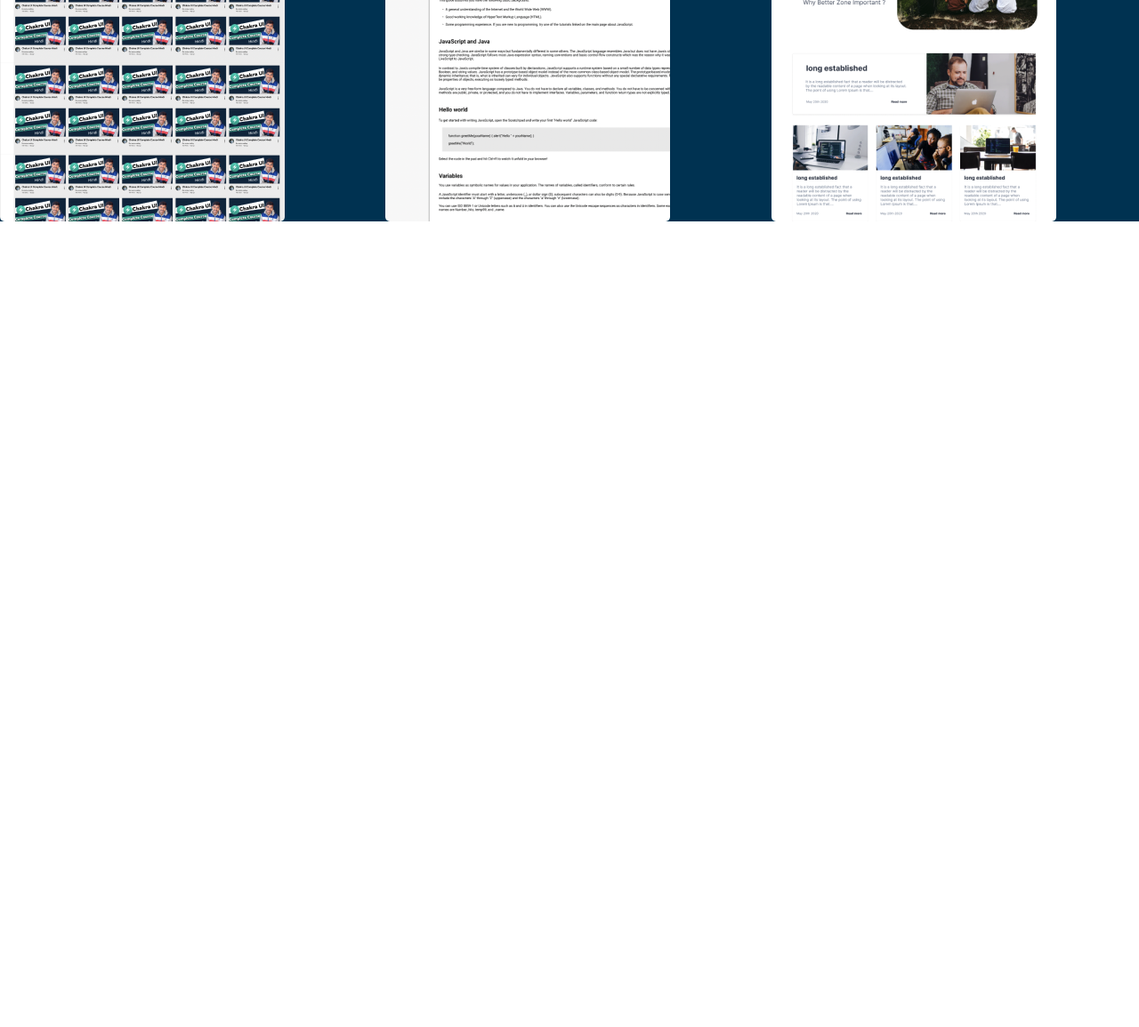
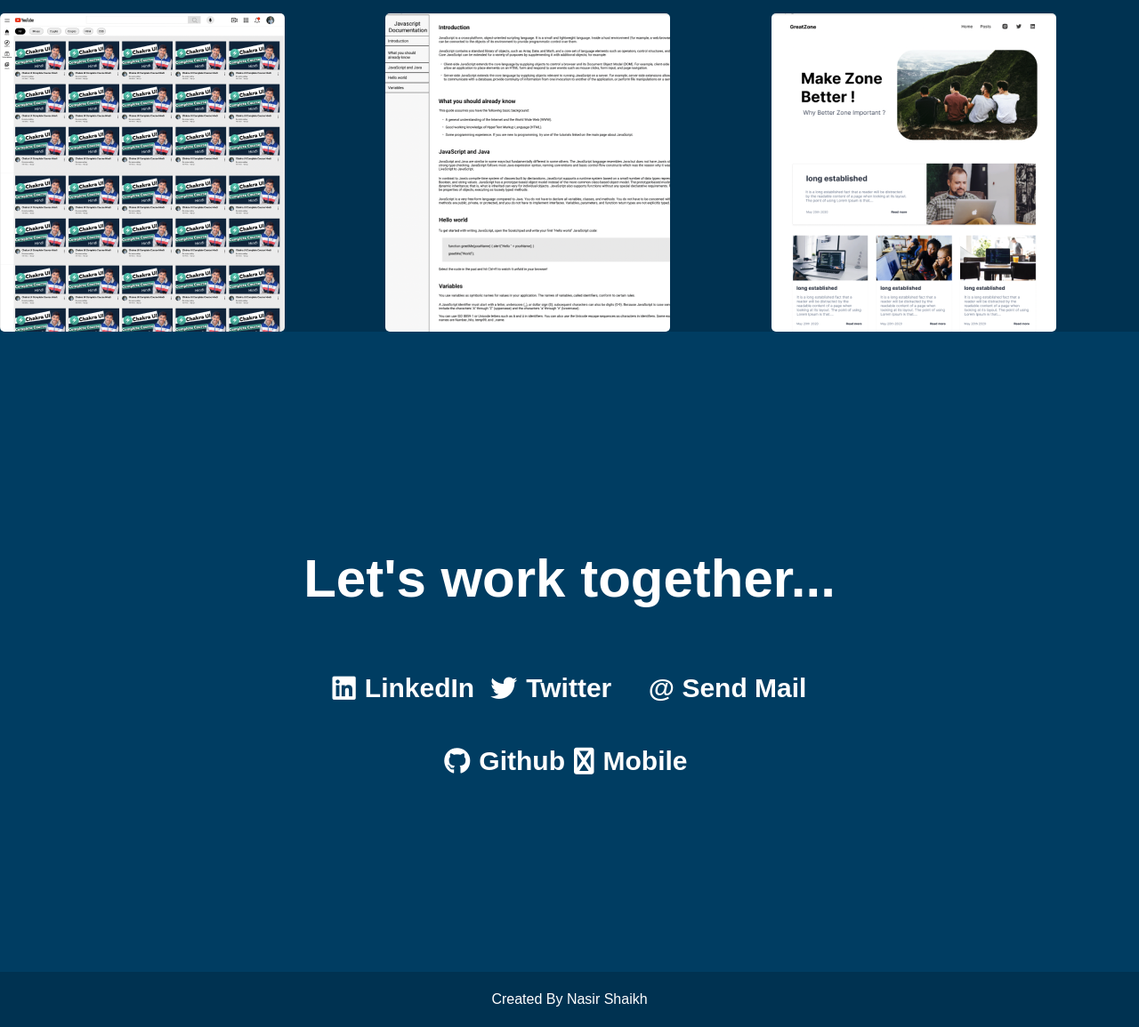
Before and after one commit to Nasir-sk/WebSites, a plain HTML site: page portfolioWebsite/index.html in a window 1280 px wide. Shown: the part 1593-2748 px from the top of the page at 89% size. Before the commit the page ends 1842 px from the top, so only its background shows below. Drawn offline with nearby package versions, Linux system fonts and the light colour scheme.

Commit message:
add portfolio website

```diff
--- a/portfolioWebsite/index.html
+++ b/portfolioWebsite/index.html
@@ -9,6 +9,9 @@
      rel="stylesheet"
      href="https://cdnjs.cloudflare.com/ajax/libs/animate.css/4.1.1/animate.min.css"
     >
+    <script
+    src="https://kit.fontawesome.com/725f35083c.js" crossorigin="anonymous">
+</script>
 </head>
 <body>
     <header>
@@ -43,6 +46,7 @@
           </div>
         </section>
         <section id="project">
+            <h2>PROJECTS</h2>
             <div class="container">
                 <div class="project_container">
                     <div class="grid_item">
@@ -122,9 +126,37 @@
         </section>
         <section id="contact">
             <div class="container">
-
+                <h2>Let's work together...</h2>
+                <div class="top_contact">
+                    <div class="contact_way">
+                        <i class="fab fa-linkedin"></i>
+                        <h3>LinkedIn</h3>
+                    </div>
+                    <div class="contact_way">
+                        <i class="fab fa-twitter"></i>
+                        <h3>Twitter</h3>
+                    </div>
+                    <div class="contact_way">
+                        <h3>@ Send Mail</h3>
+                    </div>
+                </div>
+                <div class="bottom_contact">
+                    <div class="contact_way">
+                        <i class="fab fa-github"></i>
+                        <h3>Github</h3>
+                    </div>
+                    <div class="contact_way">
+                        <i class="fab fa-mobile"></i>
+                        <h3>Mobile</h3>
+                    </div>
+                </div>
             </div>
         </section>
     </main>
+    <footer>
+        <div class="container">
+            Created By Nasir Shaikh
+        </div>
+    </footer>
 </body>
 </html>
--- a/portfolioWebsite/style.css
+++ b/portfolioWebsite/style.css
@@ -150,7 +150,7 @@ a{
 #project h2{
     font-size: 6rem;
     text-align: center;
-    margin: 2rem 0;
+    padding: 2rem 0;
 }
 
 .project_container{
@@ -202,3 +202,97 @@ a{
 .card_content h3{
     text-align: center;
 }
+
+/* contact section */
+
+#contact{
+    background: var(--dark-color);
+}
+
+#contact h2{
+    font-size: 6rem;
+    text-align: center;
+    margin: 2rem 0;
+}
+
+#contact  .container{
+    height: 90vh;
+    display: flex;
+    flex-direction: column;
+    gap: 4rem;
+    justify-content: center;
+}
+
+.top_contact{
+    display: grid;
+    max-width: 800px;
+    margin: 0 auto;
+    grid-template-columns: repeat(auto-fit, minmax(80px, 1fr));
+}
+
+.contact_way{
+    display: flex;
+    gap: 1rem;
+    align-items: center;
+}
+
+.contact_way i{
+    font-size: 3rem;
+}
+
+.contact_way h3{
+    font-size: 3rem;
+    font-weight: bold;
+}
+
+.bottom_contact{
+    display: grid;
+    max-width: 400px;
+    gap: 1rem;
+    margin: 0 auto;
+    grid-template-columns: repeat(auto-fit, minmax(80px, 1fr));
+}
+
+/* footer */
+
+footer{
+    background: var(--darker-color);
+    padding: 2rem;
+    color: white;
+    font-size: 1.6rem;
+    text-align: center;
+}
+
+/* Media query */
+
+@media (max-width: 786px){
+    html{
+        font-size: 40%;
+    }
+    #hero .container{
+        flex-direction: column;
+    }
+    .hero_image{
+        display: grid;
+        place-items: center;
+    }
+    #contact .container{
+        height: 70vh;
+    }
+}
+
+@media(max-width: 500px){
+    html{
+        font-size: 32%;
+    }
+    #hero .container{
+        flex-direction: column;
+    }
+    .hero_image{
+        display: grid;
+        place-items: center;
+    }
+    #contact .container{
+        height: 50vh;
+    }
+}
```
